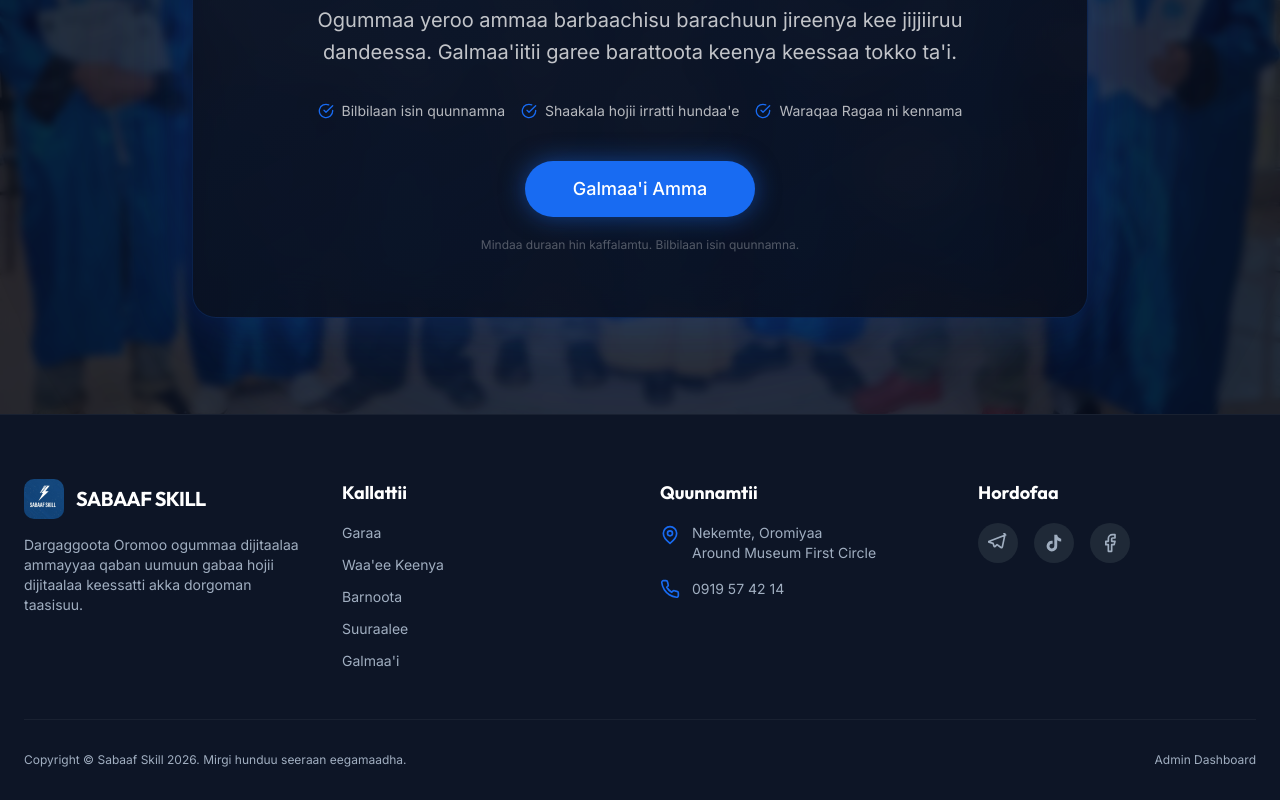
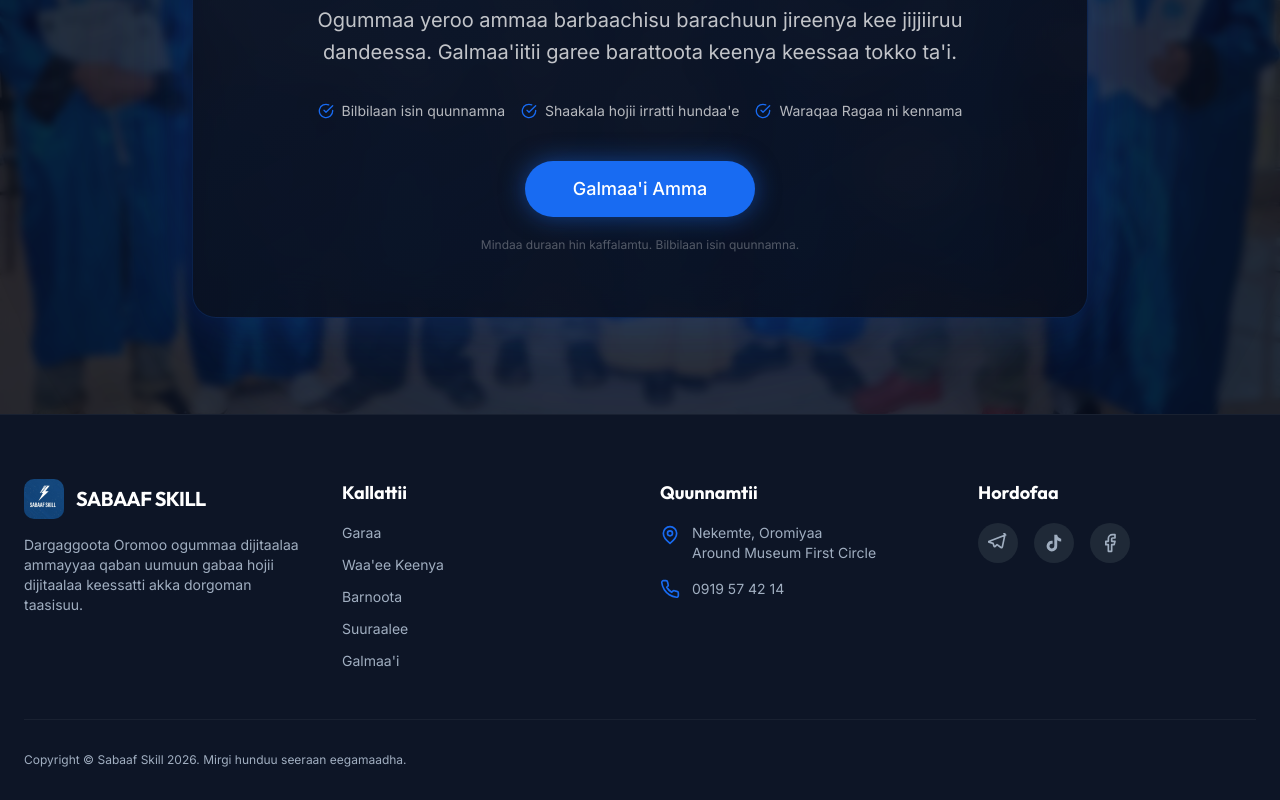
Before and after one commit to Teshome-Worku/sabaafskill, a Next.js app in the folder app/: page / in a window 1280 px wide. Shown: the part 8632-9432 px from the top of the page. Built offline with nearby package versions, Linux system fonts and the light colour scheme.

Commit message:
feat: create reusable responsive footer component with localization support

```diff
--- a/app/src/components/layout/Footer.tsx
+++ b/app/src/components/layout/Footer.tsx
@@ -82,10 +82,10 @@ export function Footer() {
               </a>
               <a href="https://tiktok.com/@sabaaf_skill" target="_blank" rel="noopener noreferrer" className="w-10 h-10 rounded-full bg-secondary flex items-center justify-center hover:bg-primary hover:text-white transition-colors text-muted-foreground" aria-label="TikTok">
                 <svg viewBox="0 0 24 24" fill="currentColor" className="w-5 h-5">
-                  <path d="M19.59 6.69a4.83 4.83 0 0 1-3.77-4.25V2h-3.45v13.67a2.89 2.89 0 0 1-5.2 1.74 2.89 2.89 0 0 1 2.31-4.64 2.93 2.93 0 0 1 .88.13V9.4a6.84 6.84 0 0 0-1-.05A6.33 6.33 0 0 0 5 20.1a6.34 6.34 0 0 0 10.86-4.43v-7a8.16 8.16 0 0 0 4.77 1.52v-3.4a4.85 4.85 0 0 1-1-.1z"/>
+                  <path d="M19.59 6.69a4.83 4.83 0 0 1-3.77-4.25V2h-3.45v13.67a2.89 2.89 0 0 1-5.2 1.74 2.89 2.89 0 0 1 2.31-4.64 2.93 2.93 0 0 1 .88.13V9.4a6.84 6.84 0 0 0-1-.05A6.33 6.33 0 0 0 5 20.1a6.34 6.34 0 0 0 10.86-4.43v-7a8.16 8.16 0 0 0 4.77 1.52v-3.4a4.85 4.85 0 0 1-1-.1z" />
                 </svg>
               </a>
-              <a href="#" target="_blank" rel="noopener noreferrer" className="w-10 h-10 rounded-full bg-secondary flex items-center justify-center hover:bg-primary hover:text-white transition-colors text-muted-foreground" aria-label="Facebook">
+              <a href="https://www.facebook.com/sabaafnekemte" target="_blank" rel="noopener noreferrer" className="w-10 h-10 rounded-full bg-secondary flex items-center justify-center hover:bg-primary hover:text-white transition-colors text-muted-foreground" aria-label="Facebook">
                 <Facebook className="w-5 h-5" />
               </a>
             </div>
@@ -95,9 +95,7 @@ export function Footer() {
 
         <div className="pt-8 border-t border-white/5 flex flex-col md:flex-row items-center justify-between gap-4 text-xs text-muted-foreground text-center md:text-left">
           <p>{content[language].footer.copyright} {currentYear}. {t({ om: "Mirgi hunduu seeraan eegamaadha.", en: "All rights reserved." })}</p>
-          <div className="flex gap-4 justify-center">
-            <Link href="/admin" className="hover:text-primary transition-colors">Admin Dashboard</Link>
-          </div>
+
         </div>
       </div>
     </footer>
```
